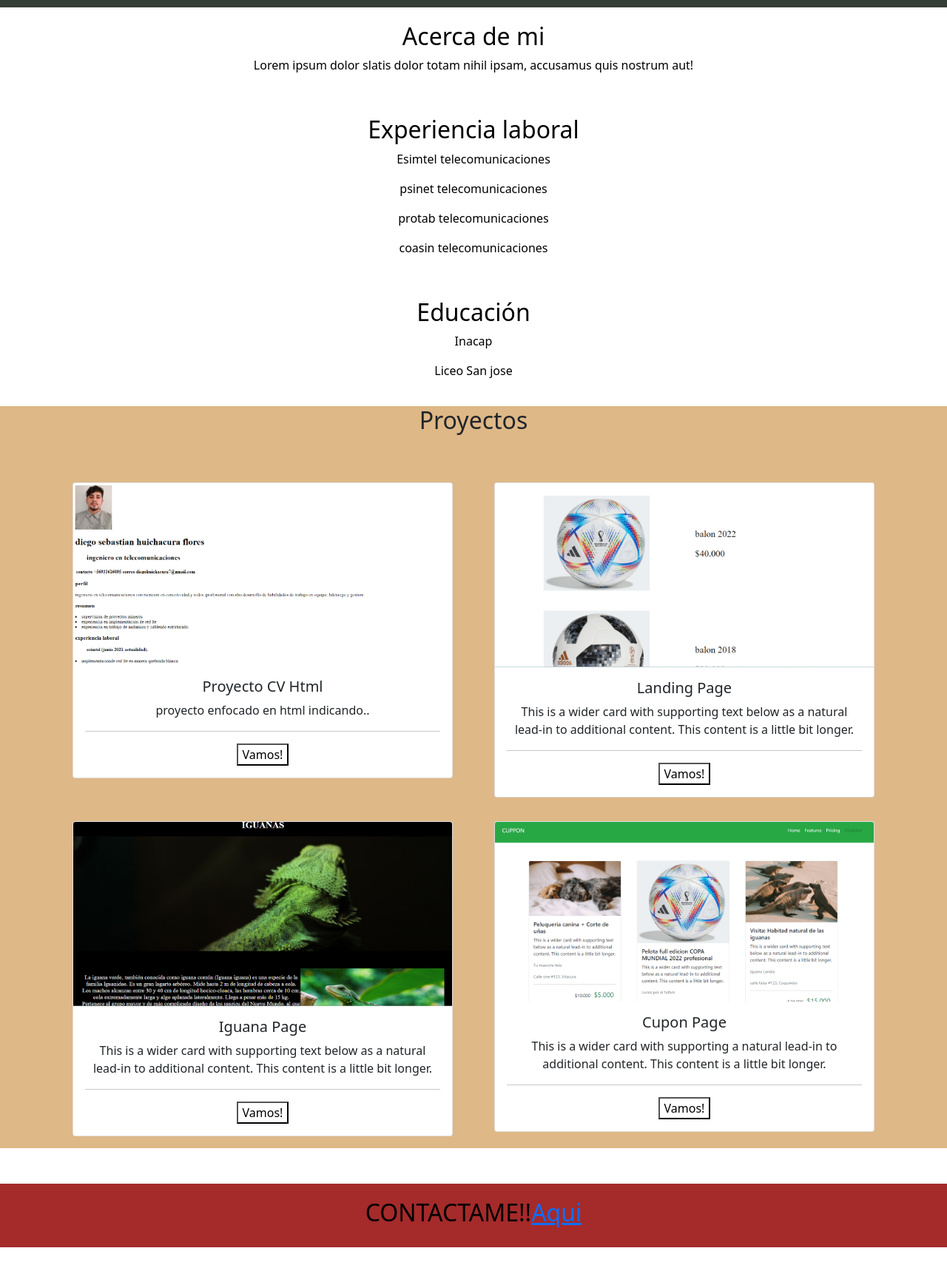
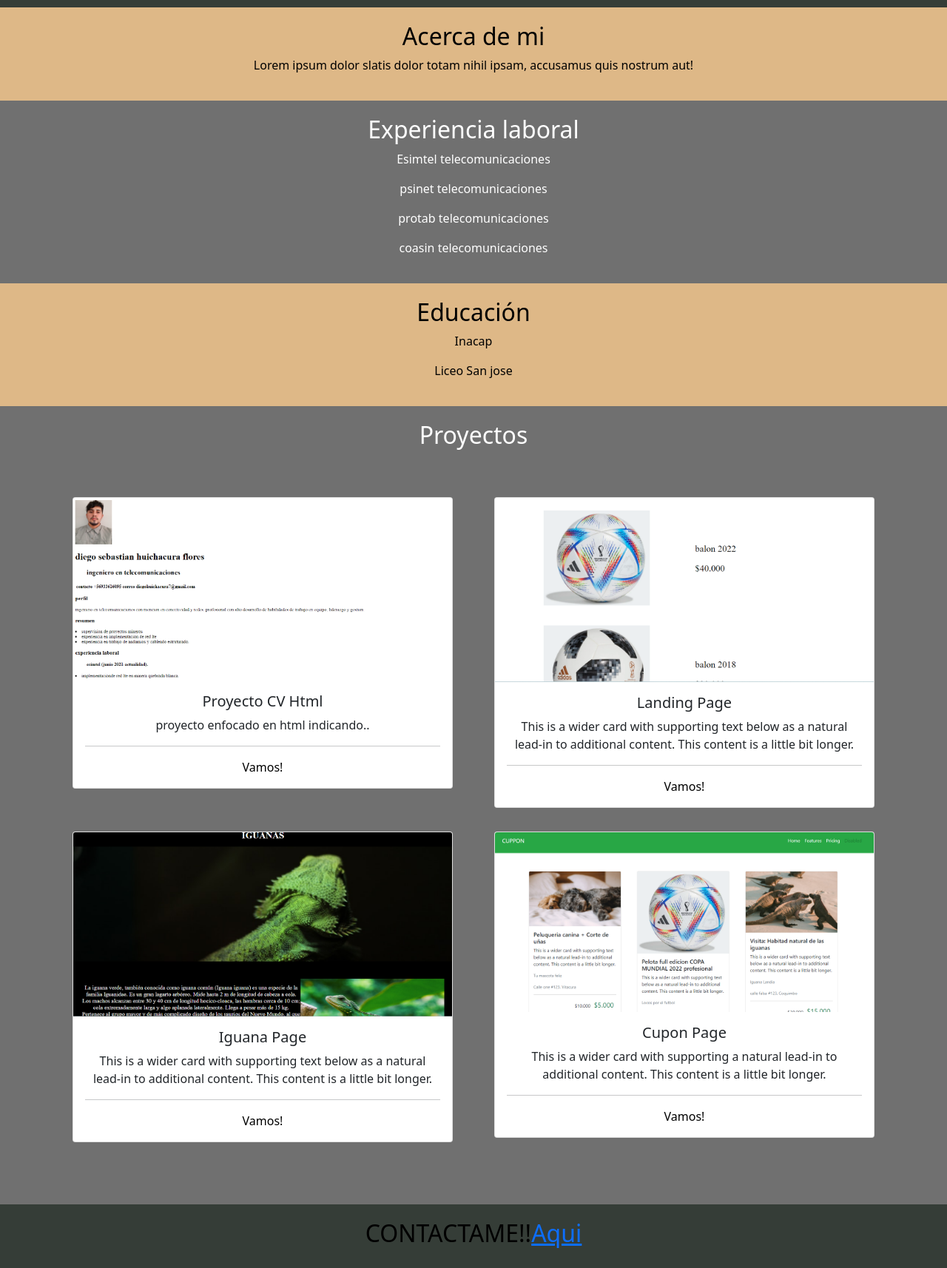
Before and after one commit to DiegoHuichacura/proyecto-final-cv, a plain HTML site: page index.html in a window 1280 px wide. Shown: the part 80-1794 px from the top of the page at 74% size. Before the commit the page ends 1766 px from the top, so only its background shows below. Drawn offline with nearby package versions, Linux system fonts and the light colour scheme.

Commit message:
modificaciones1

```diff
--- a/assets/styles.css
+++ b/assets/styles.css
@@ -1,40 +1,61 @@
+*{
+    margin: 0px;
+    border: 0px;
+    padding: 0px;
+}
 
+/* BARRA DE NAVEGACION */
 .roboto1{
     color: #707070;
 }
 .color{
     background-color: #353d37;
 }
+
+/* SOBRE MI */
 .descripcion {
-
-    padding: 20px;
-    color: black;
-    text-align: center;
-}
-.experiencia {
-
+   background-color: burlywood;
     padding: 20px;
     color: black;
     text-align: center;
 }
 
+/* SECCION DE EXPERIENCIA */
+.experiencia {
+    background-color: #707070;
+    padding: 20px;
+    color: white;
+    text-align: center;
+}
+
+/* SECCION DE EDUCACION */
 .educacion{
-
+    background-color: burlywood;
     padding: 20px;
     color: black;
     text-align: center;
 }
+
+/* SECCION DE PROYECTOS */
 .proyectos{
     text-align: center;
-   background-color: burlywood;
+    background-color: #707070;
+   padding-bottom: 20px;
 }
+.proyectos h2{
+    color: white;
+    padding-top: 20px;
+}
+
+/* SECCION DE FOOTER */
 .footer{
-    background-color: brown;
+    background-color: #353d37;
     padding: 20px;
     color: black;
     text-align: center;
+}
 
-}
+/* SECCION DE BOTONES */
 .boton{
     background-color: white;
     color: black;
--- a/index.html
+++ b/index.html
@@ -18,10 +18,10 @@
                 </button>
                 <div class="collapse navbar-collapse justify-content-end" id="navbarNavAltMarkup">
                     <div class="navbar-nav ">
-                        <a class="nav-link text-white" href="#">Acerca de mi</a>
-                        <a class="nav-link text-white" href="#">Experiencia</a>
-                        <a class="nav-link text-white" href="#">Educacion</a>
-                        <a class="nav-link text-white" href="#">Proyectos</a>
+                        <a class="nav-link text-white" href="#1">Acerca de mi</a>
+                        <a class="nav-link text-white" href="#2">Experiencia</a>
+                        <a class="nav-link text-white" href="#3">Educacion</a>
+                        <a class="nav-link text-white" href="#4">Proyectos</a>
                     </div>
                 </div>
             </div>
@@ -30,13 +30,13 @@
 
 <!-- SECCION DE ACERCA DE MI  -->
     <section class="descripcion">
-        <h2>Acerca de mi</h2>
+        <h2 id="1">Acerca de mi</h2>
         <p>Lorem ipsum dolor slatis dolor totam nihil ipsam, accusamus quis nostrum aut!</p>
     </section>
 
 <!-- SECCION DE EXPERIENCIA -->
     <section class="experiencia">
-        <h2>Experiencia laboral</h2>
+        <h2 id="2">Experiencia laboral</h2>
         <p>Esimtel telecomunicaciones</p>
         <p>psinet telecomunicaciones</p>
         <p>protab telecomunicaciones</p>
@@ -45,14 +45,14 @@
 
 <!-- SECCION DE EDUCACION  -->
     <section class="educacion">
-        <h2>Educación</h2>
+        <h2 id="3">Educación</h2>
         <p>Inacap</p>
         <p>Liceo San jose</p>
     </section>
 
 <!-- ACA EMPIEZAN LOS PROYECTOS Y SUS CARTAS  -->
     <section class="proyectos">
-        <h2>Proyectos</h2>
+        <h2 id="4">Proyectos</h2>
         <div class="container my-5">
             <!-- LINEA DE ARRIBA TARJETAS -->
             <div class="row">
```
